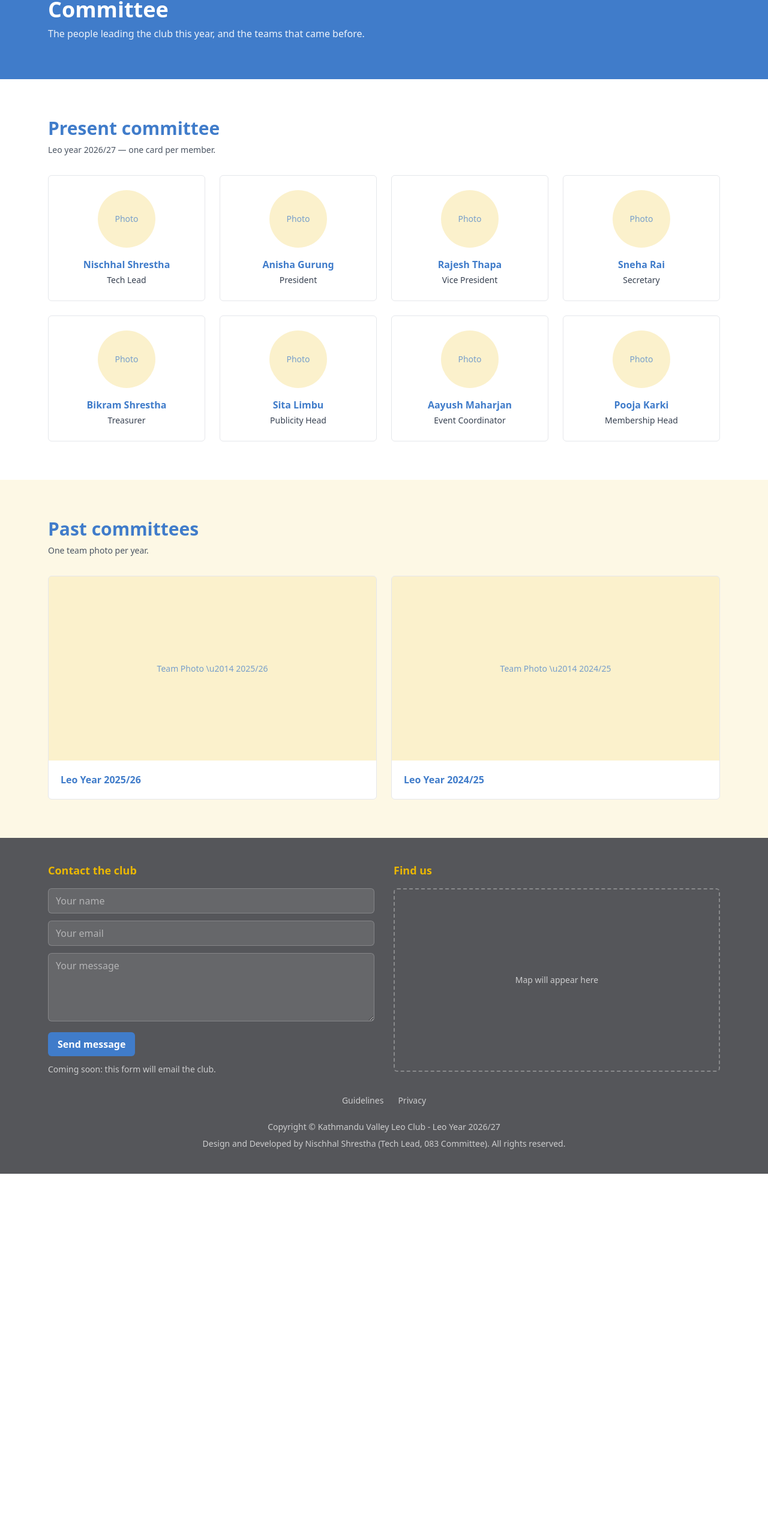
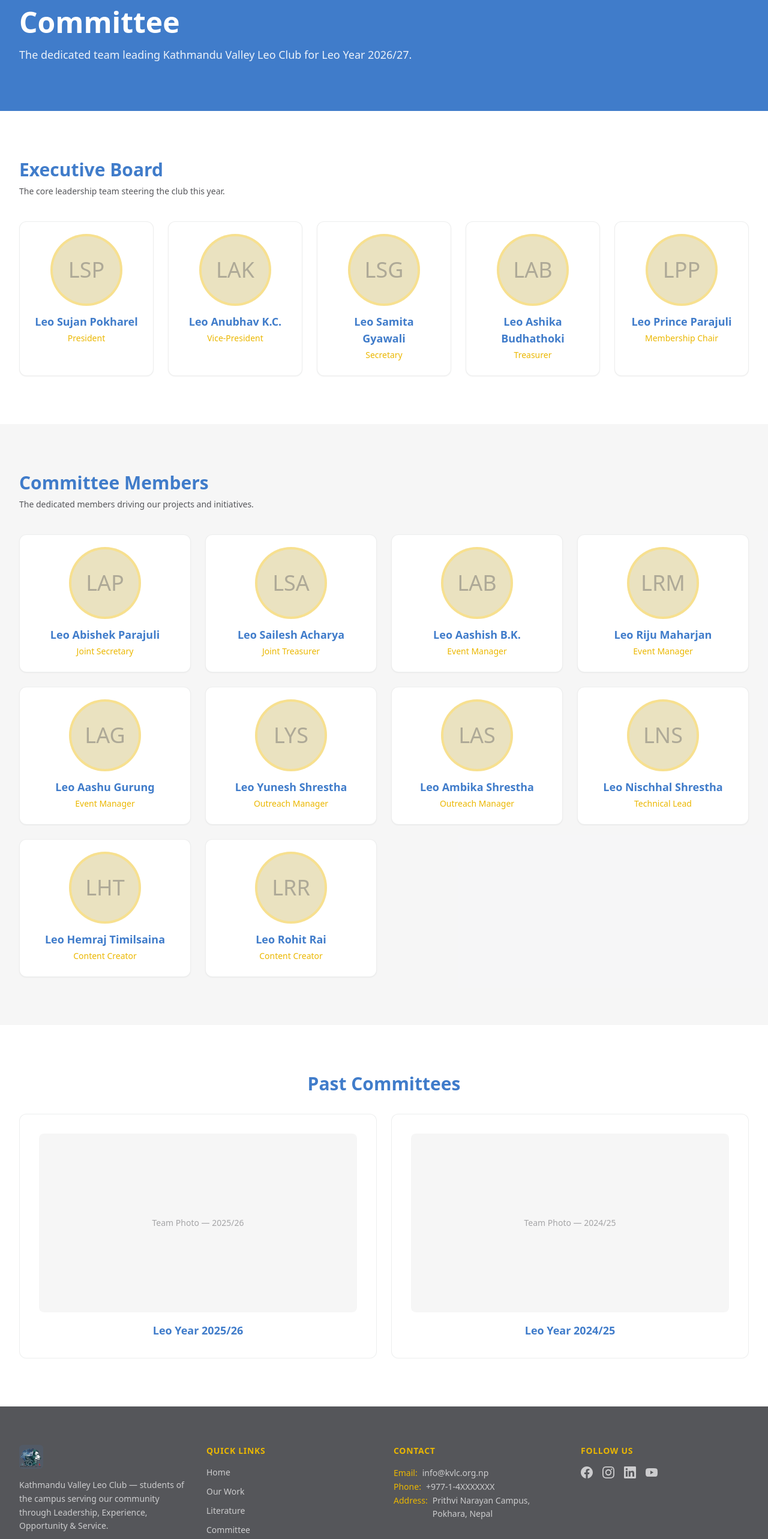
Before and after one commit to kvlcdev207-dev/website-new, a Next.js app: page /committee in a window 1280 px wide. Shown: the part 132-2698 px from the top of the page at 60% size. Before the commit the page ends 2089 px from the top, so only its background shows below. Built offline with nearby package versions, Linux system fonts and the light colour scheme.

Commit message:
Redesign UI: Modern Navbar/Footer, official Leo colors, and real Committee member data

```diff
--- a/app/committee/page.tsx
+++ b/app/committee/page.tsx
@@ -1,97 +1,103 @@
-// ---------------------------------------------------------------------------
-// Mock data — placeholder only. In a later phase this comes from the
-// database instead of these arrays.
-// ---------------------------------------------------------------------------
+import Link from "next/link";
 
-type CommitteeMember = {
-  name: string;
-  post: string;
-};
-
-// The current committee (Leo year 2026/27)
-const presentCommittee: CommitteeMember[] = [
-  { name: "Nischhal Shrestha", post: "Tech Lead" },
-  { name: "Anisha Gurung", post: "President" },
-  { name: "Rajesh Thapa", post: "Vice President" },
-  { name: "Sneha Rai", post: "Secretary" },
-  { name: "Bikram Shrestha", post: "Treasurer" },
-  { name: "Sita Limbu", post: "Publicity Head" },
-  { name: "Aayush Maharjan", post: "Event Coordinator" },
-  { name: "Pooja Karki", post: "Membership Head" },
+const executiveBoard = [
+  { name: "Leo Sujan Pokharel", post: "President" },
+  { name: "Leo Anubhav K.C.", post: "Vice-President" },
+  { name: "Leo Samita Gyawali", post: "Secretary" },
+  { name: "Leo Ashika Budhathoki", post: "Treasurer" },
+  { name: "Leo Prince Parajuli", post: "Membership Chair" },
 ];
 
-// Past committees — one team photo per year, no individual cards
-const pastCommittees = ["2025/26", "2024/25"];
+const committeeMembers = [
+  { name: "Leo Abishek Parajuli", post: "Joint Secretary" },
+  { name: "Leo Sailesh Acharya", post: "Joint Treasurer" },
+  { name: "Leo Aashish B.K.", post: "Event Manager" },
+  { name: "Leo Riju Maharjan", post: "Event Manager" },
+  { name: "Leo Aashu Gurung", post: "Event Manager" },
+  { name: "Leo Yunesh Shrestha", post: "Outreach Manager" },
+  { name: "Leo Ambika Shrestha", post: "Outreach Manager" },
+  { name: "Leo Nischhal Shrestha", post: "Technical Lead" },
+  { name: "Leo Hemraj Timilsaina", post: "Content Creator" },
+  { name: "Leo Rohit Rai", post: "Content Creator" },
+];
+
+function MemberCard({ name, post }: { name: string; post: string }) {
+  return (
+    <Link
+      href="#"
+      className="group flex flex-col items-center text-center p-6 bg-white rounded-xl border border-leo-gray/10 shadow-sm hover:shadow-xl hover:-translate-y-1 transition-all duration-300"
+    >
+      {/* Profile image with leo-yellow ring */}
+      <div className="relative mb-4">
+        <div className="absolute -inset-1 bg-leo-yellow/20 rounded-full" />
+        <div className="relative h-28 w-28 rounded-full bg-leo-gray/10 flex items-center justify-center overflow-hidden ring-4 ring-leo-yellow/30">
+          <span className="text-4xl font-medium text-leo-gray/40">
+            {name.split(" ").map((n) => n[0]).join("")}
+          </span>
+        </div>
+      </div>
+      <h3 className="text-lg font-bold text-leo-blue group-hover:text-leo-blue/80 transition-colors">{name}</h3>
+      <p className="mt-1 text-sm font-medium text-leo-yellow">{post}</p>
+    </Link>
+  );
+}
 
 export default function CommitteePage() {
   return (
     <>
-      {/* Page header */}
+      {/* Page Header */}
       <section className="bg-leo-blue text-white">
-        <div className="mx-auto max-w-6xl px-4 py-12 md:py-16">
-          <h1 className="text-3xl font-bold md:text-4xl">Committee</h1>
-          <p className="mt-2 max-w-2xl text-white/90">
-            The people leading the club this year, and the teams that came
-            before.
+        <div className="mx-auto max-w-7xl px-4 py-16 sm:px-6 lg:px-8 lg:py-20">
+          <h1 className="text-3xl font-bold md:text-4xl lg:text-5xl">Committee</h1>
+          <p className="mt-4 max-w-2xl text-white/90 text-lg">
+            The dedicated team leading Kathmandu Valley Leo Club for Leo Year 2026/27.
           </p>
         </div>
       </section>
 
-      {/* Present committee */}
-      <section className="bg-white py-12 md:py-16">
-        <div className="mx-auto max-w-6xl px-4">
-          <h2 className="text-2xl font-bold text-leo-blue md:text-3xl">
-            Present committee
-          </h2>
-          <p className="mt-2 text-sm text-gray-600">
-            Leo year 2026/27 — one card per member.
-          </p>
-          <div className="mt-8 grid gap-6 sm:grid-cols-2 lg:grid-cols-4">
-            {presentCommittee.map((member) => (
-              <div
-                key={member.name}
-                className="rounded-md border border-gray-200 p-6 text-center"
-              >
-                {/* Member photo placeholder (circle) */}
-                <div className="mx-auto flex h-24 w-24 items-center justify-center rounded-full bg-leo-yellow/20">
-                  <span className="text-sm text-leo-blue/70">Photo</span>
-                </div>
-                <h3 className="mt-4 font-bold text-leo-blue">
-                  {member.name}
-                </h3>
-                <p className="mt-1 text-sm text-gray-700">{member.post}</p>
-              </div>
+      {/* Executive Board */}
+      <section className="py-16 sm:py-20 bg-white">
+        <div className="mx-auto max-w-7xl px-4 sm:px-6 lg:px-8">
+          <div className="flex items-center justify-between mb-10">
+            <div>
+              <h2 className="text-2xl font-bold text-leo-blue md:text-3xl">Executive Board</h2>
+              <p className="mt-2 text-sm text-leo-gray">The core leadership team steering the club this year.</p>
+            </div>
+          </div>
+          <div className="grid grid-cols-1 sm:grid-cols-2 lg:grid-cols-5 gap-6">
+            {executiveBoard.map((member) => (
+              <MemberCard key={member.name} name={member.name} post={member.post} />
             ))}
           </div>
         </div>
       </section>
 
-      {/* Past committees */}
-      <section className="bg-leo-yellow/10 py-12 md:py-16">
-        <div className="mx-auto max-w-6xl px-4">
-          <h2 className="text-2xl font-bold text-leo-blue md:text-3xl">
-            Past committees
-          </h2>
-          <p className="mt-2 text-sm text-gray-600">
-            One team photo per year.
-          </p>
-          <div className="mt-8 grid gap-6 sm:grid-cols-2">
-            {pastCommittees.map((year) => (
-              <div
-                key={year}
-                className="overflow-hidden rounded-md border border-gray-200 bg-white"
-              >
-                {/* Team photo placeholder */}
-                <div className="flex aspect-video items-center justify-center bg-leo-yellow/20">
-                  <span className="text-sm text-leo-blue/70">
-                    Team Photo \u2014 {year}
-                  </span>
+      {/* Committee Members */}
+      <section className="py-16 sm:py-20 bg-leo-gray/5">
+        <div className="mx-auto max-w-7xl px-4 sm:px-6 lg:px-8">
+          <div className="mb-10">
+            <h2 className="text-2xl font-bold text-leo-blue md:text-3xl">Committee Members</h2>
+            <p className="mt-2 text-sm text-leo-gray">The dedicated members driving our projects and initiatives.</p>
+          </div>
+          <div className="grid grid-cols-1 sm:grid-cols-2 lg:grid-cols-3 xl:grid-cols-4 gap-6">
+            {committeeMembers.map((member) => (
+              <MemberCard key={member.name} name={member.name} post={member.post} />
+            ))}
+          </div>
+        </div>
+      </section>
+
+      {/* Past Committees - kept simple */}
+      <section className="py-16 sm:py-20 bg-white">
+        <div className="mx-auto max-w-7xl px-4 sm:px-6 lg:px-8">
+          <h2 className="text-2xl font-bold text-leo-blue md:text-3xl mb-8 text-center">Past Committees</h2>
+          <div className="grid gap-6 sm:grid-cols-2">
+            {["2025/26", "2024/25"].map((year) => (
+              <div key={year} className="overflow-hidden rounded-xl border border-leo-gray/10 bg-white p-8 text-center">
+                <div className="flex aspect-video items-center justify-center bg-leo-gray/5 rounded-lg mb-4">
+                  <span className="text-sm text-leo-gray/50">Team Photo — {year}</span>
                 </div>
-                <div className="p-5">
-                  <h3 className="font-bold text-leo-blue">
-                    Leo Year {year}
-                  </h3>
-                </div>
+                <h3 className="font-bold text-leo-blue text-lg">Leo Year {year}</h3>
               </div>
             ))}
           </div>
--- a/components/Footer.tsx
+++ b/components/Footer.tsx
@@ -1,53 +1,155 @@
+"use client";
+
 import Link from "next/link";
+
+const socialIcons = {
+  facebook: (
+    <svg className="h-5 w-5" fill="currentColor" viewBox="0 0 24 24" aria-hidden="true">
+      <path d="M24 12.073c0-6.627-5.373-12-12-12s-12 5.373-12 12c0 5.99 4.388 10.954 10.125 11.854v-8.385H7.078v-3.47h3.047V9.43c0-3.007 1.792-4.669 4.533-4.669 1.312 0 2.686.235 2.686.235v2.953H15.83c-1.491 0-1.956.925-1.956 1.874v2.25h3.328l-.532 3.47h-2.796v8.385C19.612 23.027 24 18.058 24 12.073z" />
+    </svg>
+  ),
+  instagram: (
+    <svg className="h-5 w-5" fill="currentColor" viewBox="0 0 24 24" aria-hidden="true">
+      <path d="M12 2.163c3.204 0 3.584.012 4.85.07 3.252.148 4.771 1.691 4.919 4.919.058 1.265.069 1.645.069 4.849 0 3.205-.012 3.584-.069 4.849-.149 3.225-1.664 4.771-4.919 4.919-1.266.058-1.644.07-4.85.07-3.204 0-3.584-.012-4.849-.07-3.26-.149-4.771-1.699-4.919-4.92-.058-1.265-.07-1.644-.07-4.849 0-3.204.013-3.583.07-4.849.149-3.227 1.664-4.771 4.919-4.919 1.266-.057 1.645-.069 4.849-.07zm0-2.163c-3.259 0-3.667.014-4.947.072-4.358.2-6.78 2.618-6.98 6.98-.059 1.281-.073 1.689-.073 4.948 0 3.259.014 3.668.072 4.948.2 4.358 2.618 6.78 6.98 6.98 1.281.058 1.689.072 4.948.072 3.259 0 3.668-.014 4.948-.072 4.354-.2 6.782-2.618 6.979-6.98.058-1.28.072-1.689.072-4.948 0-3.259-.014-3.667-.072-4.947-.196-4.354-2.617-6.78-6.979-6.98-1.281-.059-1.69-.073-4.949-.073zm0 5.838c-3.403 0-6.162 2.759-6.162 6.162s2.759 6.163 6.162 6.163 6.162-2.759 6.162-6.163c0-3.403-2.759-6.163-6.162-6.163zm0 10.162c-2.209 0-4-1.79-4-4 0-2.209 1.791-4 4-4s4 1.791 4 4c0 2.21-1.791 4-4 4zm6.406-11.845c-.796 0-1.441.645-1.441 1.44s.645 1.44 1.441 1.44c.795 0 1.439-.645 1.439-1.44s-.644-1.44-1.439-1.44z" />
+    </svg>
+  ),
+  linkedin: (
+    <svg className="h-5 w-5" fill="currentColor" viewBox="0 0 24 24" aria-hidden="true">
+      <path d="M20.447 20.452h-3.554v-5.569c0-1.328-.027-3.037-1.852-3.037-1.853 0-2.136 1.445-2.136 2.939v5.667H9.351V9h3.414v1.561h.046c.477-.9 1.637-1.85 3.37-1.85 3.601 0 4.267 2.37 4.267 5.455v6.286zM5.337 7.433c-1.144 0-2.063-.926-2.063-2.065 0-1.138.92-2.063 2.063-2.063 1.14 0 2.064.925 2.064 2.063 0 1.139-.925 2.065-2.064 2.065zm1.782 13.019H3.555V9h3.564v11.452zM22.225 0H1.771C.792 0 0 .774 0 1.729v20.542C0 23.227.792 24 1.771 24h20.451C23.2 24 24 23.227 24 22.271V1.729C24 .774 23.2 0 22.222 0h.003z" />
+    </svg>
+  ),
+  youtube: (
+    <svg className="h-5 w-5" fill="currentColor" viewBox="0 0 24 24" aria-hidden="true">
+      <path d="M23.498 6.186a3.016 3.016 0 0 0-2.122-2.136C19.505 3.545 12 3.545 12 3.545s-7.505 0-9.377.505A3.017 3.017 0 0 0 .502 6.186C0 8.07 0 12 0 12s0 3.93.502 5.814a3.016 3.016 0 0 0 2.122 2.136c1.871.505 9.376.505 9.376.505s7.505 0 9.377-.505a3.015 3.015 0 0 0 2.122-2.136c.506-1.872.506-5.815.506-5.815s0-3.93-.506-5.814zM9.545 15.568V8.432L15.818 12l-6.273 3.568z" />
+    </svg>
+  ),
+};
+
+const quickLinks = [
+  { label: "Home", href: "/" },
+  { label: "Our Work", href: "/our-work" },
+  { label: "Literature", href: "/literature" },
+  { label: "Committee", href: "/committee" },
+];
+
+const contactInfo = [
+  { label: "Email", value: "info@kvlc.org.np" },
+  { label: "Phone", value: "+977-1-4XXXXXXX" },
+  { label: "Address", value: "Prithvi Narayan Campus, Pokhara, Nepal" },
+];
 
 export default function Footer() {
   return (
-    <footer className="bg-leo-gray text-white">
-      <div className="mx-auto max-w-6xl px-4 py-10">
-        <div className="grid gap-8 md:grid-cols-2">
-          <section>
-            <h2 className="text-lg font-bold text-leo-yellow">Contact the club</h2>
-            <form className="mt-4 space-y-3">
-              <input
-                type="text"
-                placeholder="Your name"
-                className="w-full rounded-md border border-white/20 bg-white/10 px-3 py-2 text-white placeholder:text-white/50 focus:border-leo-yellow focus:outline-none"
+    <footer className="bg-leo-gray text-white" role="contentinfo">
+      <div className="mx-auto max-w-7xl px-4 sm:px-6 lg:px-8 py-12 lg:py-16">
+        <div className="grid grid-cols-1 gap-8 sm:grid-cols-2 lg:grid-cols-4">
+          {/* Column 1: About */}
+          <div className="lg:col-span-1">
+            <Link href="/" className="flex items-center gap-3 mb-4" aria-label="KVLC Home">
+              <img
+                src="/logo.png"
+                alt=""
+                width={40}
+                height={40}
+                className="h-10 w-10 rounded-md bg-leo-blue/10 object-cover"
+                onError={(e) => {
+                  const target = e.currentTarget as HTMLImageElement;
+                  target.style.display = "none";
+                  const fallback = target.nextElementSibling as HTMLElement | null;
+                  if (fallback) fallback.style.display = "block";
+                }}
               />
-              <input
-                type="email"
-                placeholder="Your email"
-                className="w-full rounded-md border border-white/20 bg-white/10 px-3 py-2 text-white placeholder:text-white/50 focus:border-leo-yellow focus:outline-none"
-              />
-              <textarea
-                placeholder="Your message"
-                rows={4}
-                className="w-full rounded-md border border-white/20 bg-white/10 px-3 py-2 text-white placeholder:text-white/50 focus:border-leo-yellow focus:outline-none"
-              />
-              <button
-                type="button"
-                className="rounded-md bg-leo-blue px-4 py-2 font-semibold text-white transition-colors hover:bg-leo-blue/90"
+              <span className="hidden text-xl font-bold text-leo-yellow">KVLC</span>
+            </Link>
+            <p className="text-sm text-white/70 leading-relaxed">
+              Kathmandu Valley Leo Club — students of the campus serving our community through Leadership, Experience, Opportunity & Service.
+            </p>
+          </div>
+
+          {/* Column 2: Quick Links */}
+          <div>
+            <h3 className="text-sm font-semibold text-leo-yellow uppercase tracking-wider mb-4">Quick Links</h3>
+            <nav className="flex flex-col gap-3" aria-label="Quick links">
+              {quickLinks.map((link) => (
+                <Link
+                  key={link.href}
+                  href={link.href}
+                  className="text-sm text-white/70 transition-colors hover:text-leo-yellow"
+                >
+                  {link.label}
+                </Link>
+              ))}
+            </nav>
+          </div>
+
+          {/* Column 3: Contact */}
+          <div>
+            <h3 className="text-sm font-semibold text-leo-yellow uppercase tracking-wider mb-4">Contact</h3>
+            <address className="not-italic text-sm text-white/70 leading-relaxed">
+              {contactInfo.map((item) => (
+                <div key={item.label} className="flex items-start gap-2">
+                  <span className="text-leo-yellow font-medium shrink-0">{item.label}:</span>
+                  <span>{item.value}</span>
+                </div>
+              ))}
+            </address>
+          </div>
+
+          {/* Column 4: Social Media */}
+          <div>
+            <h3 className="text-sm font-semibold text-leo-yellow uppercase tracking-wider mb-4">Follow Us</h3>
+            <div className="flex gap-4" role="list" aria-label="Social media links">
+              <Link
+                href="https://facebook.com/kvlc"
+                target="_blank"
+                rel="noopener noreferrer"
+                className="text-white/70 transition-colors hover:text-leo-yellow"
+                aria-label="Facebook"
               >
-                Send message
-              </button>
-            </form>
-            <p className="mt-3 text-sm text-white/70">Coming soon: this form will email the club.</p>
-          </section>
-
-          <section>
-            <h2 className="text-lg font-bold text-leo-yellow">Find us</h2>
-            <div className="mt-4 flex aspect-video items-center justify-center rounded-md border-2 border-dashed border-white/30">
-              <p className="text-sm text-white/70">Map will appear here</p>
+                {socialIcons.facebook}
+              </Link>
+              <Link
+                href="https://instagram.com/kvlc"
+                target="_blank"
+                rel="noopener noreferrer"
+                className="text-white/70 transition-colors hover:text-leo-yellow"
+                aria-label="Instagram"
+              >
+                {socialIcons.instagram}
+              </Link>
+              <Link
+                href="https://linkedin.com/company/kvlc"
+                target="_blank"
+                rel="noopener noreferrer"
+                className="text-white/70 transition-colors hover:text-leo-yellow"
+                aria-label="LinkedIn"
+              >
+                {socialIcons.linkedin}
+              </Link>
+              <Link
+                href="https://youtube.com/@kvlc"
+                target="_blank"
+                rel="noopener noreferrer"
+                className="text-white/70 transition-colors hover:text-leo-yellow"
+                aria-label="YouTube"
+              >
+                {socialIcons.youtube}
+              </Link>
             </div>
-          </section>
+          </div>
         </div>
 
-        <nav className="mt-8 flex flex-wrap justify-center gap-6 text-sm">
-          <Link href="/guidelines" className="text-white/70 transition-colors hover:text-leo-yellow">Guidelines</Link>
-          <Link href="/privacy" className="text-white/70 transition-colors hover:text-leo-yellow">Privacy</Link>
-        </nav>
-
-        <p className="mt-6 text-center text-sm text-white/70">Copyright © Kathmandu Valley Leo Club - Leo Year 2026/27</p>
-        <p className="mt-2 text-center text-sm text-white/70">Design and Developed by Nischhal Shrestha (Tech Lead, 083 Committee). All rights reserved.</p>
+        {/* Bottom Bar */}
+        <div className="mt-12 pt-8 border-t border-white/10">
+          <div className="flex flex-col md:flex-row items-center justify-between gap-4">
+            <p className="text-sm text-white/50 text-center md:text-left">
+              Copyright © Kathmandu Valley Leo Club - Leo Year 2026/27
+            </p>
+            <p className="text-sm text-white/50 text-center md:text-right">
+              Design and Developed by Nischhal Shrestha (Tech Lead, 083 Committee). All rights reserved.
+            </p>
+          </div>
+        </div>
       </div>
     </footer>
   );
```
Also changed, not shown: components/Navbar.tsx (+39 -21 lines), public/logo.png (added).
